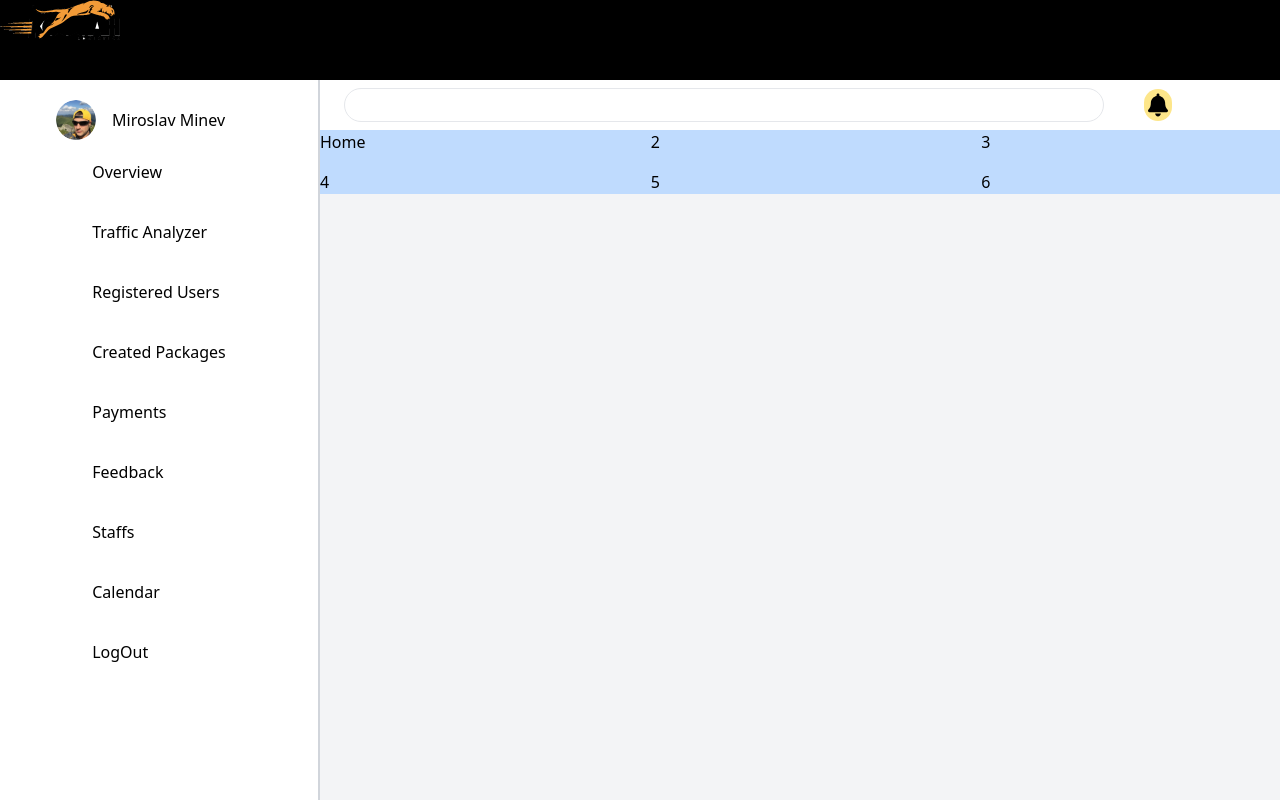
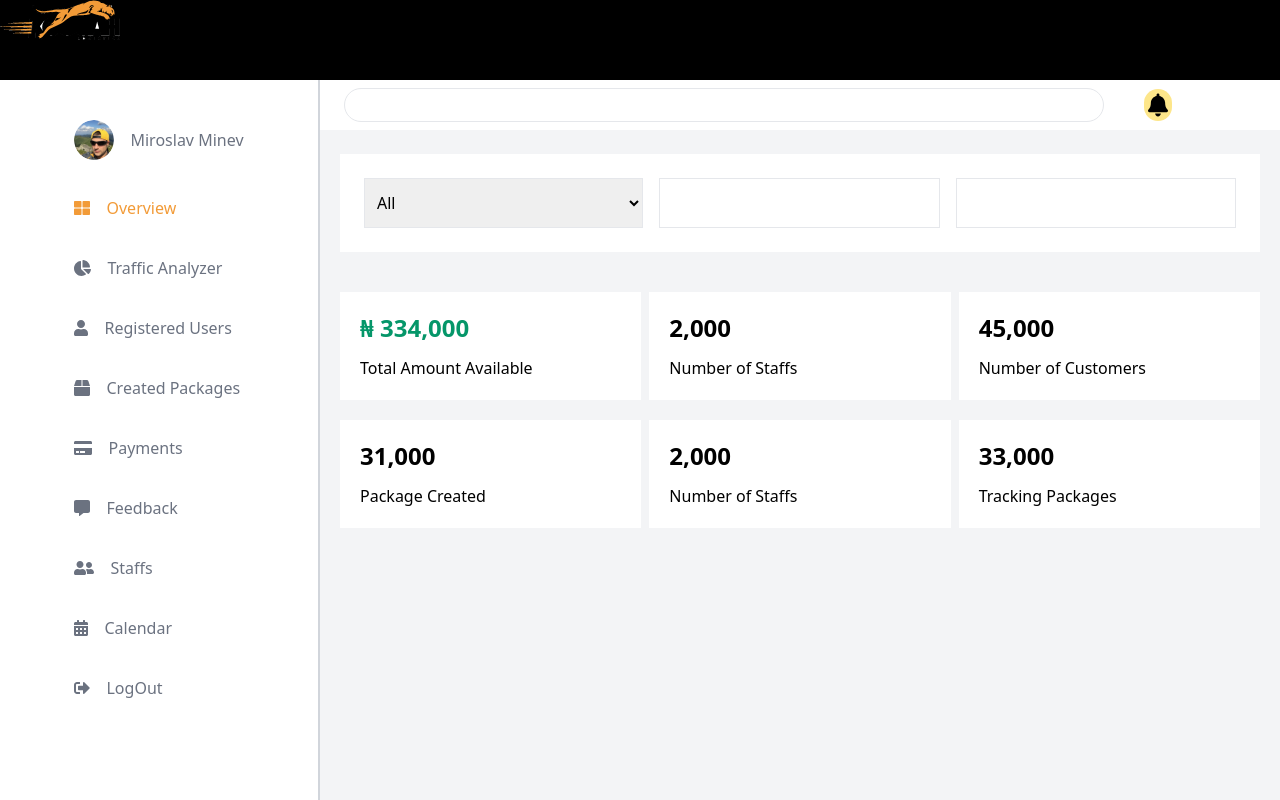
Before and after one commit to encodedBicoding/koogah_admin, a React (Create React App) app in the folder client/: page /dashboard in a window 1280 px wide. Built offline with nearby package versions, Linux system fonts and the light colour scheme.

Commit message:
Updated based on review, added some features

```diff
--- a/client/src/App.css
+++ b/client/src/App.css
@@ -1,37 +1,3 @@
-/* Style The Dropdown Button */
-.dropbtn {
-  background-color: #4CAF50;
-  color: white;
-  padding: 16px;
-  font-size: 16px;
-  border: none;
-  cursor: pointer;
-}
-
-/* The container <div> - needed to position the dropdown content */
-.dropdown {
-  position: relative;
-  display: inline-block;
-}
-
-/* Dropdown Content (Hidden by Default) */
-.dropdown-content {
-  display: none;
-  position: absolute;
-  background-color: #f9f9f9;
-  min-width: 160px;
-  box-shadow: 0px 8px 16px 0px rgba(0,0,0,0.2);
-  z-index: 1;
-}
-
-/* Links inside the dropdown */
-.dropdown-content a {
-  color: black;
-  padding: 12px 16px;
-  text-decoration: none;
-  display: block;
-}
-
 /* Change color of dropdown links on hover */
 .dropdown-content a:hover {background-color: #f1f1f1}
 
--- a/client/src/DashBoardSidebar.js
+++ b/client/src/DashBoardSidebar.js
@@ -1,55 +1,105 @@
-import { useRouteMatch, Link } from 'react-router-dom';
+import { useRouteMatch, NavLink } from 'react-router-dom';
 import profile from './assets/profile.png';
+import { FontAwesomeIcon } from '@fortawesome/react-fontawesome';
+import {
+  faThLarge,
+  faChartPie,
+  faUser,
+  faBox,
+  faCreditCard,
+  faCommentAlt,
+  faUserFriends,
+  faCalendarAlt,
+  faSignOutAlt,
+} from '@fortawesome/free-solid-svg-icons';
 
 function Dashboard() {
   let match = useRouteMatch();
+  const activeClass = (route) => {
+    return window.location.pathname === route ? 'text-primary' : null;
+  };
 
   return (
-    <>
-      {/* @TODO nav should be made a component */}
-      <nav className="border-r-2 border-gray-300 w-1/4 ">
-        <div className="flex items-center px-14 py-5">
-          <img src={profile} className="rounded-full h-10 w-10 mr-4" alt="profile pic"/>
-          <Link to={`${match.url}`}>Miroslav Minev</Link>
-        </div>
-
-        <ul className="flex flex-wrap flex-col content-center">
-          <li className="mb-9">
-            <Link to={`${match.url}`}>Overview</Link>
+    <nav className="border-r-2 border-gray-300 w-1/4">
+      <ul className="flex flex-wrap flex-col content-center mt-10">
+        <li className="text-gray-500 mb-9 flex items-center">
+          <img
+            src={profile}
+            className="rounded-full h-10 w-10 mr-4"
+            alt="profile pic"
+          />
+          <NavLink to={`${match.url}`}>Miroslav Minev</NavLink>
         </li>
-          <li className="mb-9">
-            <Link to={`${match.url}/analyzer`}>Traffic Analyzer</Link>
+        <li className={activeClass('/dashboard') + ' text-gray-500 mb-9'}>
+          <FontAwesomeIcon className="mr-4" size="1x" icon={faThLarge} />
+          <NavLink to={`${match.url}`}>Overview</NavLink>
         </li>
-          <li className="mb-9 dropdown">
-            <div>
+        <li
+          className={activeClass('/dashboard/analyzer') + ' text-gray-500 mb-9'}
+        >
+          <FontAwesomeIcon className="mr-4" size="1x" icon={faChartPie} />
+          <NavLink to={`${match.url}/analyzer`}>Traffic Analyzer</NavLink>
+        </li>
+        <li
+          className={
+            activeClass('/dashboard/dispatchers') +
+            ' text-gray-500 mb-9 dropdown relative inline-block'
+          }
+        >
+          {/* TODO: Find how to make active class display when on customer or dispatcher route */}
+          <FontAwesomeIcon className="mr-4" size="1x" icon={faUser} />
           Registered Users
-              <div className="dropdown-content">
-                <Link to={`${match.url}/customers`}>Customers</Link>
-                <Link to={`${match.url}/dispatchers`}>Dispatchers</Link>
-              </div>
+          <div className="dropdown-content hidden absolute bg-white min-w-3/4 shadow-md z-10">
+            <NavLink
+              className="text-black px-10 py-4 no-underline block"
+              to={`${match.url}/customers`}
+            >
+              Customers
+            </NavLink>
+            <NavLink
+              className="text-black px-10 py-4 no-underline block"
+              to={`${match.url}/dispatchers`}
+            >
+              Dispatchers
+            </NavLink>
           </div>
         </li>
-          <li className="mb-9">
-            <Link to={`${match.url}/packages`}>Created Packages</Link>
+        <li
+          className={activeClass('/dashboard/packages') + ' text-gray-500 mb-9'}
+        >
+          <FontAwesomeIcon className="mr-4" size="1x" icon={faBox} />
+          <NavLink to={`${match.url}/packages`}>Created Packages</NavLink>
         </li>
-          <li className="mb-9">
-            <Link to={`${match.url}/payments`}>Payments</Link>
+        <li
+          className={activeClass('/dashboard/payments') + ' text-gray-500 mb-9'}
+        >
+          <FontAwesomeIcon className="mr-4" size="1x" icon={faCreditCard} />
+          <NavLink to={`${match.url}/payments`}>Payments</NavLink>
         </li>
-          <li className="mb-9">
-            <Link to={`${match.url}/feedback`}>Feedback</Link>
+        <li
+          className={activeClass('/dashboard/feedback') + ' text-gray-500 mb-9'}
+        >
+          <FontAwesomeIcon className="mr-4" size="1x" icon={faCommentAlt} />
+          <NavLink to={`${match.url}/feedback`}>Feedback</NavLink>
         </li>
-          <li className="mb-9">
-            <Link to={`${match.url}/staffs`}>Staffs</Link>
+        <li
+          className={activeClass('/dashboard/staffs') + ' text-gray-500 mb-9'}
+        >
+          <FontAwesomeIcon className="mr-4" size="1x" icon={faUserFriends} />
+          <NavLink to={`${match.url}/staffs`}>Staffs</NavLink>
         </li>
-          <li className="mb-9">
-            <Link to={`${match.url}/calendar`}>Calendar</Link>
+        <li
+          className={activeClass('/dashboard/calendar') + ' text-gray-500 mb-9'}
+        >
+          <FontAwesomeIcon className="mr-4" size="1x" icon={faCalendarAlt} />
+          <NavLink to={`${match.url}/calendar`}>Calendar</NavLink>
         </li>
-          <li className="mb-9">
-            <Link to={`${match.url}/`}>LogOut</Link>
+        <li className=" text-gray-500 mb-9">
+          <FontAwesomeIcon className="mr-4" size="1x" icon={faSignOutAlt} />
+          <NavLink to={`${match.url}/`}>LogOut</NavLink>
         </li>
       </ul>
     </nav>
-    </>
   );
 }
 
--- a/client/src/Dashboard.js
+++ b/client/src/Dashboard.js
@@ -4,6 +4,7 @@ import DashboardHome from './DashboardHome';
 import DashboardCustomers from './DashboardCustomers';
 import DashboardDispatchers from './DashboardDispatchers';
 import { FontAwesomeIcon } from '@fortawesome/react-fontawesome';
+import { faBell } from '@fortawesome/free-solid-svg-icons'
 
 import { Switch, Route, useRouteMatch } from 'react-router-dom';
 import DashboardStaffs from './DashboardStaffs';
@@ -17,7 +18,6 @@ function Dashboard() {
         <div className="container"><img src={logo} alt="logo" width="120" height="50" /></div>
       </header>
       <section className=" flex h-9/10">
-        {/* @TODO nav should be made a component */}
         <DashboardSidebar />
         <div className="w-3/4 overflow-y-scroll">
           {/* Header search begin  */}
@@ -31,7 +31,7 @@ function Dashboard() {
             <FontAwesomeIcon
               className="bg-yellow-200 p-1 rounded-full"
               size="2x"
-              icon="bell"
+              icon={faBell}
             />
           </div>
           {/* Header search ends  */}
--- a/client/src/DashboardHome.js
+++ b/client/src/DashboardHome.js
@@ -1,14 +1,57 @@
 function DashboardHome() {
   return (
-    <main>
-        <div class="grid gap-x-8 gap-y-4 grid-cols-3 bg-blue-200">
-  <div>Home</div>
-  <div>2</div>
-  <div>3</div>
-  <div>4</div>
-  <div>5</div>
-  <div>6</div>
+    <main className="py-6 px-5">
+       <div class="grid gap-4 lg:flex bg-white p-6 md:flex mb-10">
+        <select class="border focus:outline-none focus:shadow-outline py-3 px-2 lg:w-4/12 md:w-4/12 w-full" aria-label="Default select example">
+          <option selected>All</option>
+          <option value="1">One</option>
+          <option value="2">Two</option>
+          <option value="3">Three</option>
+        </select>
+        <input
+              class="appearance-none me-10 border py-3 px-6 lg:w-4/12 md:w-4/12 w-full text-gray-700 leading-tight focus:outline-none focus:shadow-outline"
+              id="search"
+              type="text"
+            />
+        <input
+              class="appearance-none me-10 border py-3 px-6 lg:w-4/12 md:w-4/12 w-full text-gray-700 leading-tight focus:outline-none focus:shadow-outline"
+              id="search"
+              type="text"
+            />
       </div>
+
+      <div>
+        <div class="lg:flex gap-2 grid mb-2 lg:mb-5  md:flex">
+        <div className="bg-white flex-1 p-5">
+          <p className="font-bold text-green-600 text-2xl mb-3">₦ 334,000</p>
+          <p>Total Amount Available</p>
+        </div>
+        <div className="bg-white flex-1  p-5">
+          <p className="font-bold text-black text-2xl mb-3">2,000</p>
+          <p>Number of Staffs</p>
+        </div>
+        <div className="bg-white flex-1  p-5">
+          <p className="font-bold text-black text-2xl mb-3">45,000</p>
+          <p>Number of Customers</p>
+        </div>
+        </div>
+        <div class="lg:flex gap-2 grid mb-10 md:flex">
+        <div className="bg-white flex-1  p-5 ">
+          <p className="font-bold text-black text-2xl mb-3">31,000</p>
+          <p>Package Created</p>
+        </div>
+        <div className="bg-white flex-1  p-5">
+          <p className="font-bold text-black text-2xl mb-3">2,000</p>
+          <p>Number of Staffs</p>
+        </div>
+        <div className="bg-white flex-1  p-5">
+          <p className="font-bold text-black text-2xl mb-3">33,000</p>
+          <p>Tracking Packages</p>
+        </div>
+        </div>
+
+      </div>
+
       <br /> <br /> <br /> <br />
       <br /> <br /> <br /> <br />
       <br /> <br /> <br /> <br />
@@ -20,6 +63,7 @@ function DashboardHome() {
       <br /> <br /> <br /> <br />
       <br /> <br /> <br /> <br />
       More content on Page to demonstrate overflow
+
     </main>
   );
 }
--- a/client/src/index.js
+++ b/client/src/index.js
@@ -3,17 +3,12 @@ import ReactDOM from 'react-dom';
 import './index.css';
 import App from './App';
 import reportWebVitals from './reportWebVitals';
-import { library } from '@fortawesome/fontawesome-svg-core'
-import { fab } from '@fortawesome/free-brands-svg-icons'
-import { faCheckSquare, faUser, faBell} from '@fortawesome/free-solid-svg-icons'
-
-library.add(fab, faCheckSquare, faUser, faBell)
 
 ReactDOM.render(
   <React.StrictMode>
     <App />
   </React.StrictMode>,
-  document.getElementById('root')
+  document.getElementById('root'),
 );
 
 // If you want to start measuring performance in your app, pass a function
--- a/client/tailwind.config.js
+++ b/client/tailwind.config.js
@@ -4,16 +4,22 @@ module.exports = {
   theme: {
     extend: {
       colors: {
-        primary: '#F29B38'
-      }
+        primary: '#F29B38',
+      },
     },
     container: {
       center: true,
     },
-
+    minWidth: {
+      0: '0',
+      '1/4': '25%',
+      '1/2': '50%',
+      '3/4': '75%',
+      full: '100%',
+    },
   },
   variants: {
     extend: {},
   },
   plugins: [],
-}
+};
```
Lines whose indentation alone changed are shown as unchanged.
